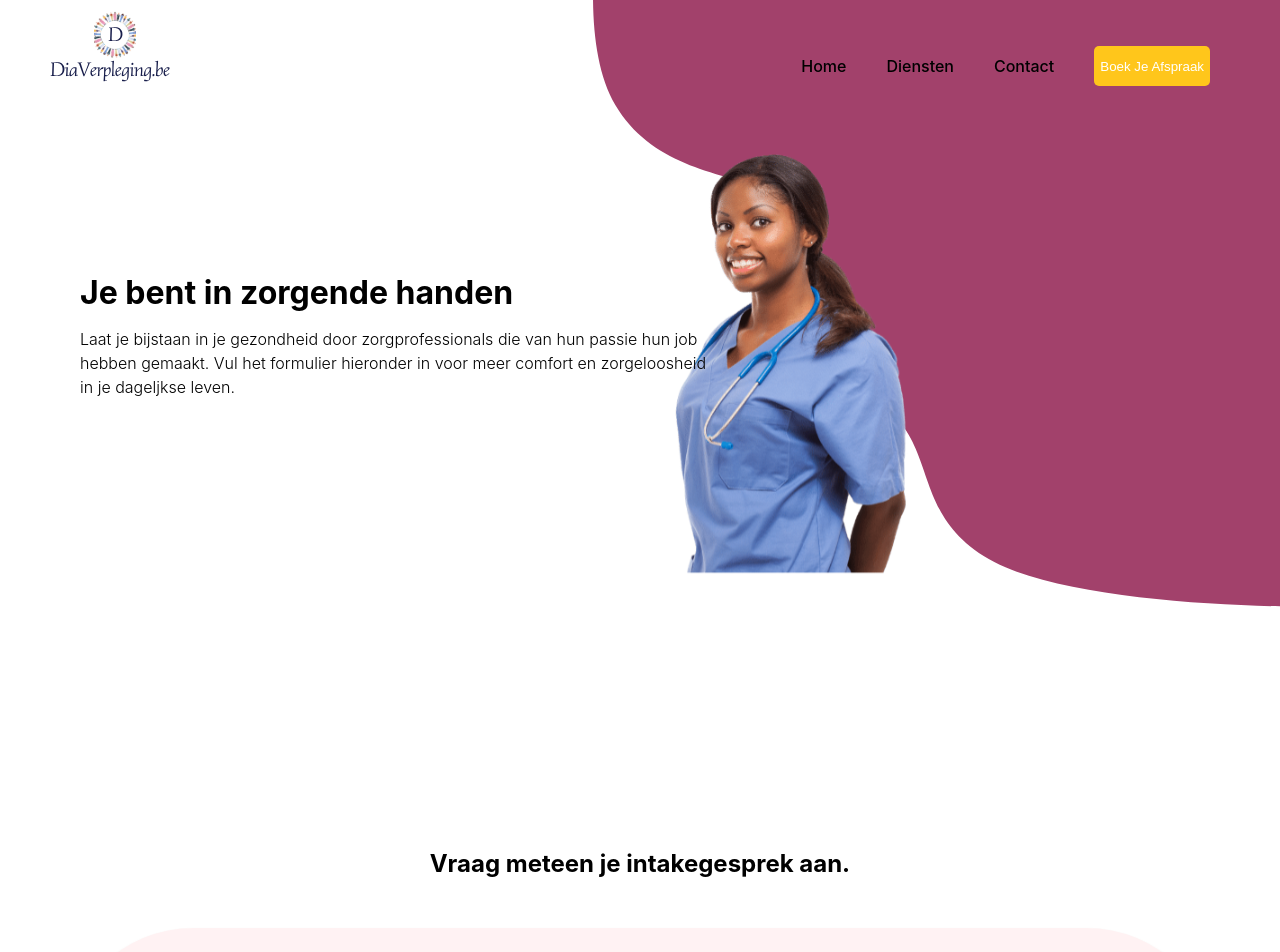
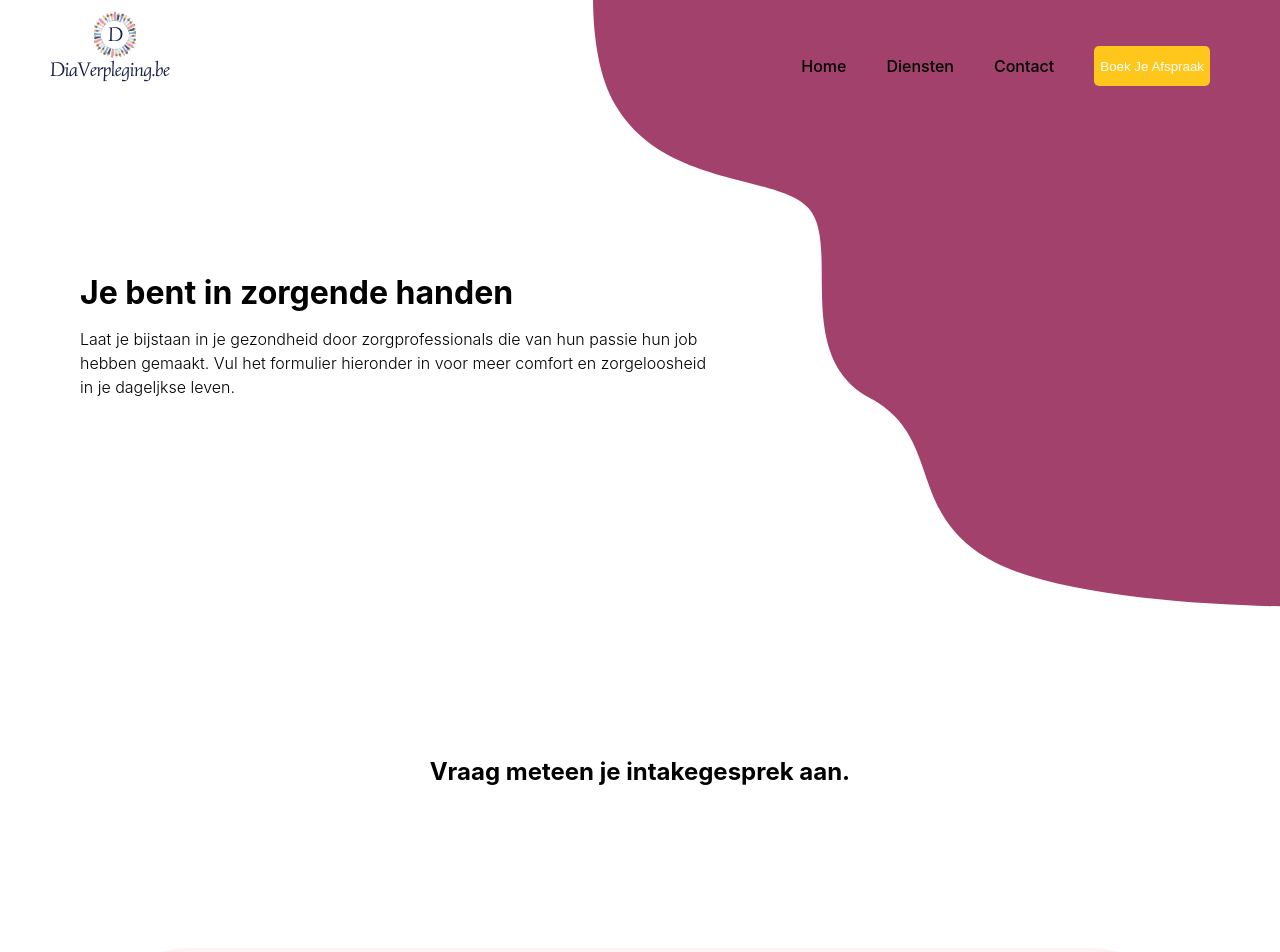
Before and after one commit to manziEric/diaverpleging, a Next.js app: page /contact in a window 1280 px wide. Shown: the top 952 px of the page. Built offline with nearby package versions, Linux system fonts and the light colour scheme.

Commit message:
update: style home and contact page

```diff
--- a/pages/contact.tsx
+++ b/pages/contact.tsx
@@ -19,9 +19,13 @@ function contact(): JSX.Element {
         Vul het formulier hieronder in voor meer comfort en zorgeloosheid
         in je dageljkse leven. `}
         isButton={false}
+        isContact
       />
+      <h2 className={inputStyles.centerH2}>
+        Vraag meteen je intakegesprek aan.
+      </h2>
       <ContactFormHandler>
-        <ContactForm title="Vraag meteen je intakegesprek aan.">
+        <ContactForm title="">
           <Label name={name} />
           <Input
             type="text"
--- a/src/components/header/Header.tsx
+++ b/src/components/header/Header.tsx
@@ -5,12 +5,22 @@ interface ComponentProps {
   title: string;
   tekst: string;
   isButton: boolean;
+  isContact?: boolean;
 }
 
-function Header({ title, tekst, isButton }: ComponentProps): JSX.Element {
+function Header({
+  title,
+  tekst,
+  isButton,
+  isContact = false,
+}: ComponentProps): JSX.Element {
   return (
     <div className={styles.container}>
-      <div className={styles.backgroundImage} />
+      {isContact ? (
+        <div className={styles.backgroundContactImage} />
+      ) : (
+        <div className={styles.backgroundImage} />
+      )}
       <div className={styles.text}>
         <h1>{title}</h1>
         <p>{tekst}</p>
@@ -20,4 +30,6 @@ function Header({ title, tekst, isButton }: ComponentProps): JSX.Element {
   );
 }
 
+Header;
+
 export default Header;
--- a/styles/form.module.css
+++ b/styles/form.module.css
@@ -64,6 +64,10 @@
   cursor: pointer;
 }
 
+.centerH2{
+  text-align: center;
+}
+
 @media (max-width: 700px) {
   .input,
   .textarea {
--- a/styles/header.module.css
+++ b/styles/header.module.css
@@ -5,6 +5,17 @@
 
 .backgroundImage {
   background-image: url('../assets/Decore.svg');
+  background-repeat: no-repeat;
+  background-position: right;
+  min-height: 60rem;
+  position: absolute;
+  top: -20rem;
+  right: -5rem;
+  left: 0;
+}
+
+.backgroundContactImage{
+  background-image: url('../assets/contact/Decore.svg');
   background-repeat: no-repeat;
   background-position: right;
   min-height: 60rem;
```
Also changed, not shown: assets/contact/Decore.svg (added).
